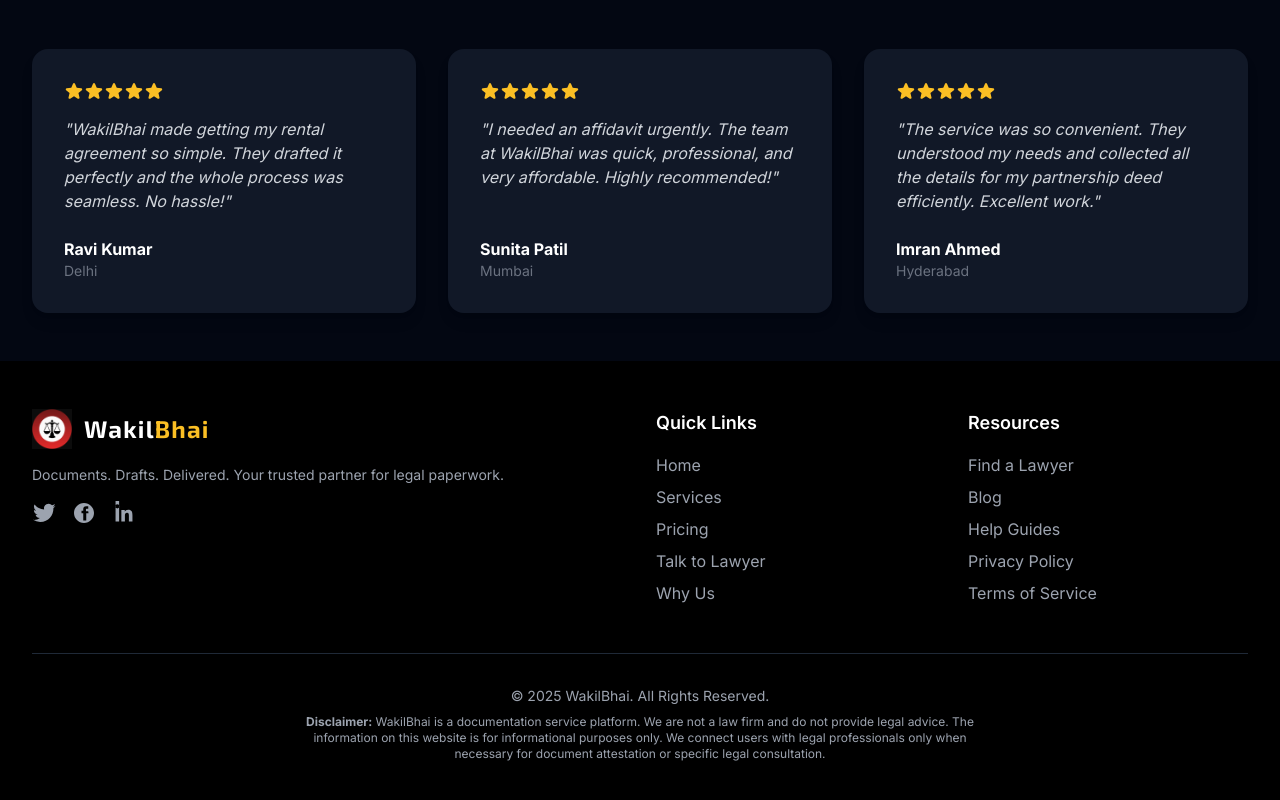
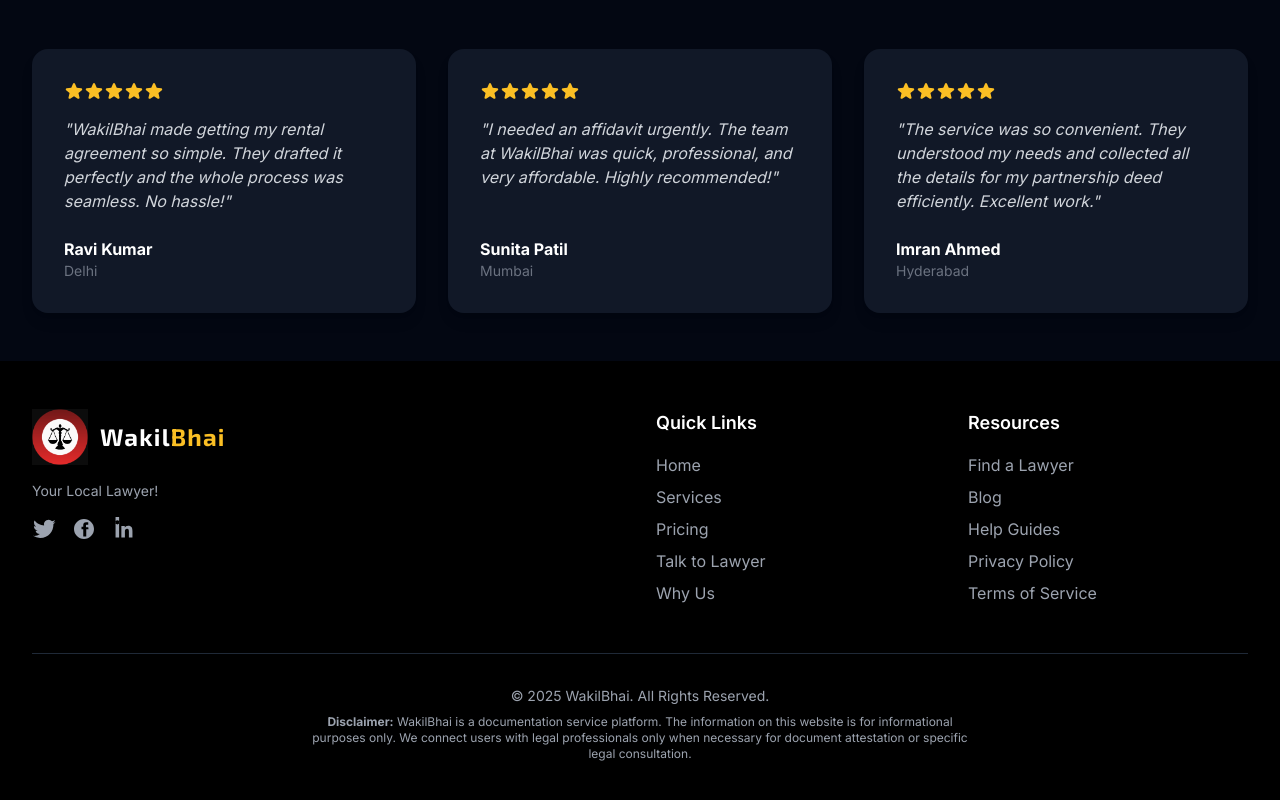
Before and after one commit to azadmdasif/wakilbhai, a React (Vite) app: page / in a window 1280 px wide. Shown: the part 1535-2335 px from the top of the page. Built offline with nearby package versions, Linux system fonts and the light colour scheme.

Commit message:
Update Footer.tsx to increase logo size and add description

```diff
--- a/components/Footer.tsx
+++ b/components/Footer.tsx
@@ -33,13 +33,13 @@
           <div className="grid grid-cols-1 md:grid-cols-4 gap-8">
             <div className="space-y-4 md:col-span-2">
               <NavLink to="/" className="flex items-center space-x-3">
-                  <img src="/logo.png" alt="WakilBhai Logo" className="h-10 w-auto" />
+                  <img src="/logo.png" alt="WakilBhai Logo" className="h-14 w-auto" />
                   <span className="font-display text-2xl font-bold tracking-wider">
                       <span className="text-white">Wakil</span>
                       <span className="text-brand-gold">Bhai</span>
                   </span>
               </NavLink>
-              <p className="text-sm">Documents. Drafts. Delivered. Your trusted partner for legal paperwork.</p>
+              <p className="text-sm"> Your Local Lawyer!</p>
               <div className="flex space-x-4">
                 <a href="#" className="hover:text-brand-gold transition-colors"><TwitterIcon className="h-6 w-6" /></a>
                 <a href="#" className="hover:text-brand-gold transition-colors"><FacebookIcon className="h-6 w-6" /></a>
@@ -70,7 +70,7 @@
           <div className="mt-12 border-t border-gray-800 pt-8 text-center text-sm">
             <p>&copy; {year} WakilBhai. All Rights Reserved.</p>
             <p className="mt-2 text-xs max-w-2xl mx-auto">
-              <strong>Disclaimer:</strong> WakilBhai is a documentation service platform. We are not a law firm and do not provide legal advice. The information on this website is for informational purposes only. We connect users with legal professionals only when necessary for document attestation or specific legal consultation.
+              <strong>Disclaimer:</strong> WakilBhai is a documentation service platform. The information on this website is for informational purposes only. We connect users with legal professionals only when necessary for document attestation or specific legal consultation.
             </p>
           </div>
         </div>
```
